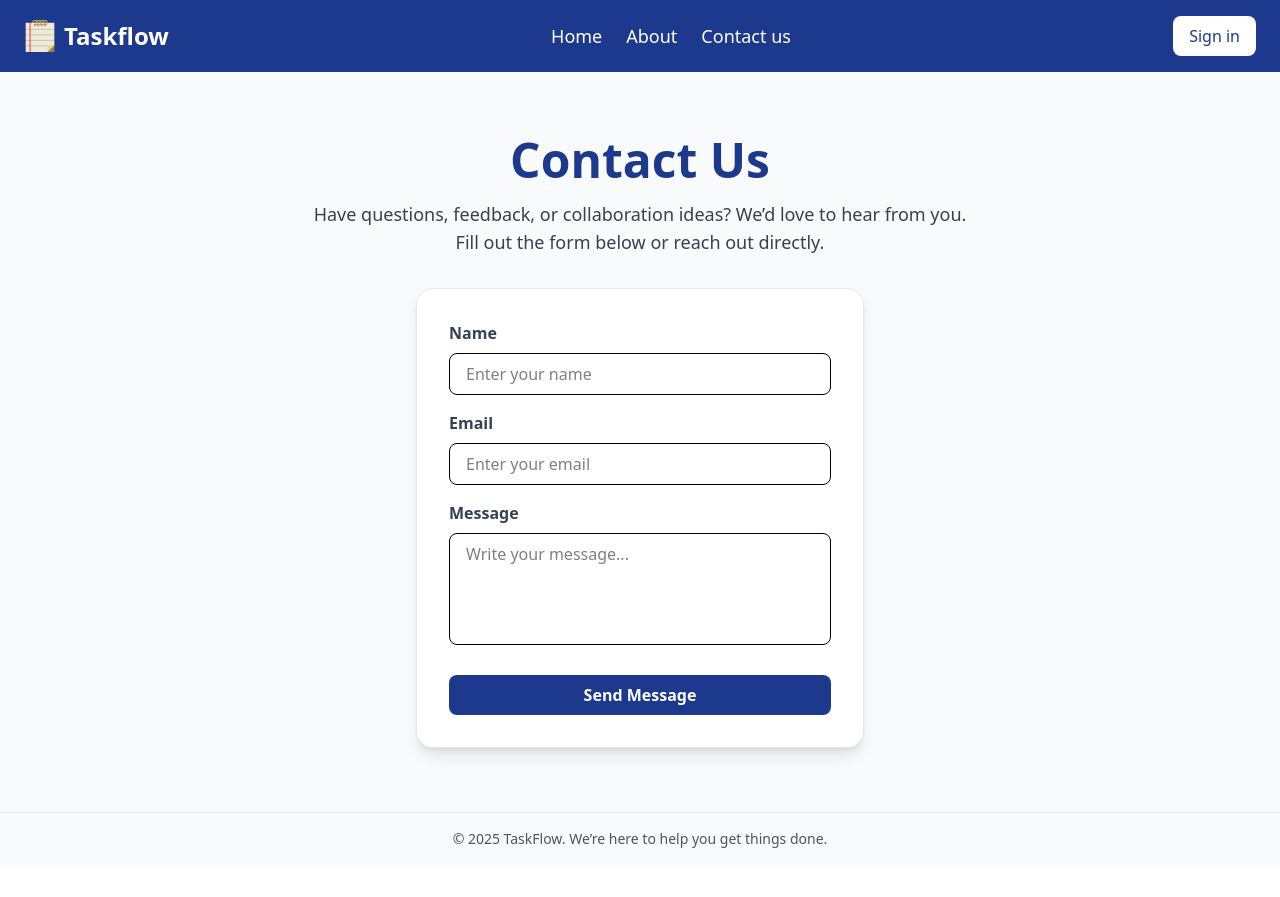
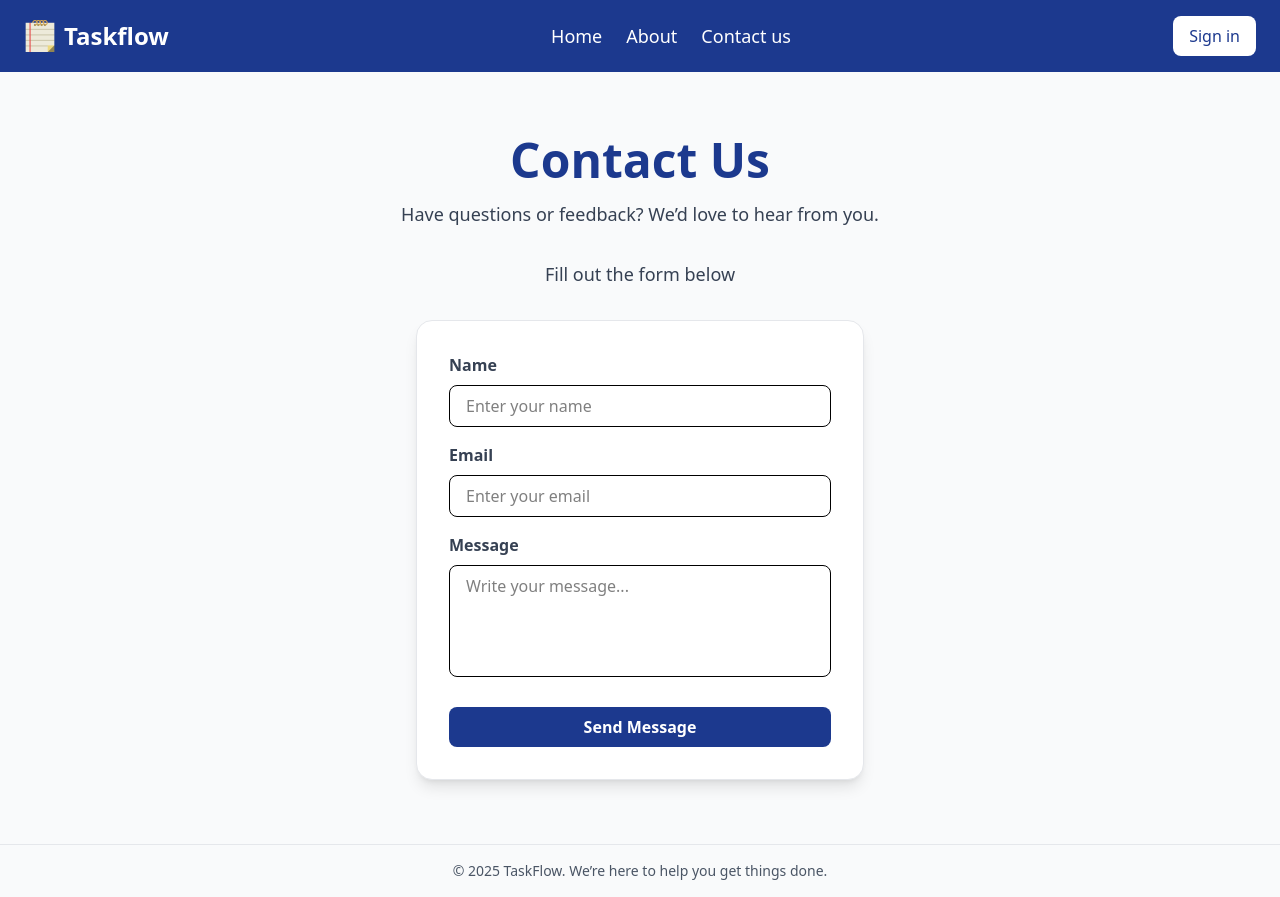
Before and after one commit to SreelakshmiTRaj/TaskFlow-App, a React (Vite) app: page /contact in a window 1280 px wide. Before the commit the page ends 865 px from the top, so only its background shows below. Built offline with nearby package versions, Linux system fonts and the light colour scheme.

Commit message:
Committing with comments

```diff
--- a/src/pages/Home/Contact.tsx
+++ b/src/pages/Home/Contact.tsx
@@ -1,10 +1,10 @@
-import { useState } from "react";
+import { useState, type FormEvent } from "react";
 import Navbar from "../../components/Navbar/Navbar";
 
 const Contact = () => {
   const [result, setResult] = useState("");
 
-  const onSubmit = async (e: React.FormEvent<HTMLFormElement>) => {
+  const onSubmit = async (e: FormEvent<HTMLFormElement>) => {
     e.preventDefault();
     setResult("Sending...");
 
@@ -36,9 +36,10 @@ const Contact = () => {
           Contact Us
         </h1>
         <p className="text-gray-700 text-lg mb-8 max-w-2xl">
-          Have questions, feedback, or collaboration ideas? We’d love to hear
-          from you. Fill out the form below or reach out directly.
+          Have questions or feedback? We’d love to hear
+          from you.
         </p>
+        <p className="text-gray-700 text-lg mb-8 max-w-2xl">Fill out the form below</p>
 
         <form
           onSubmit={onSubmit}
```
